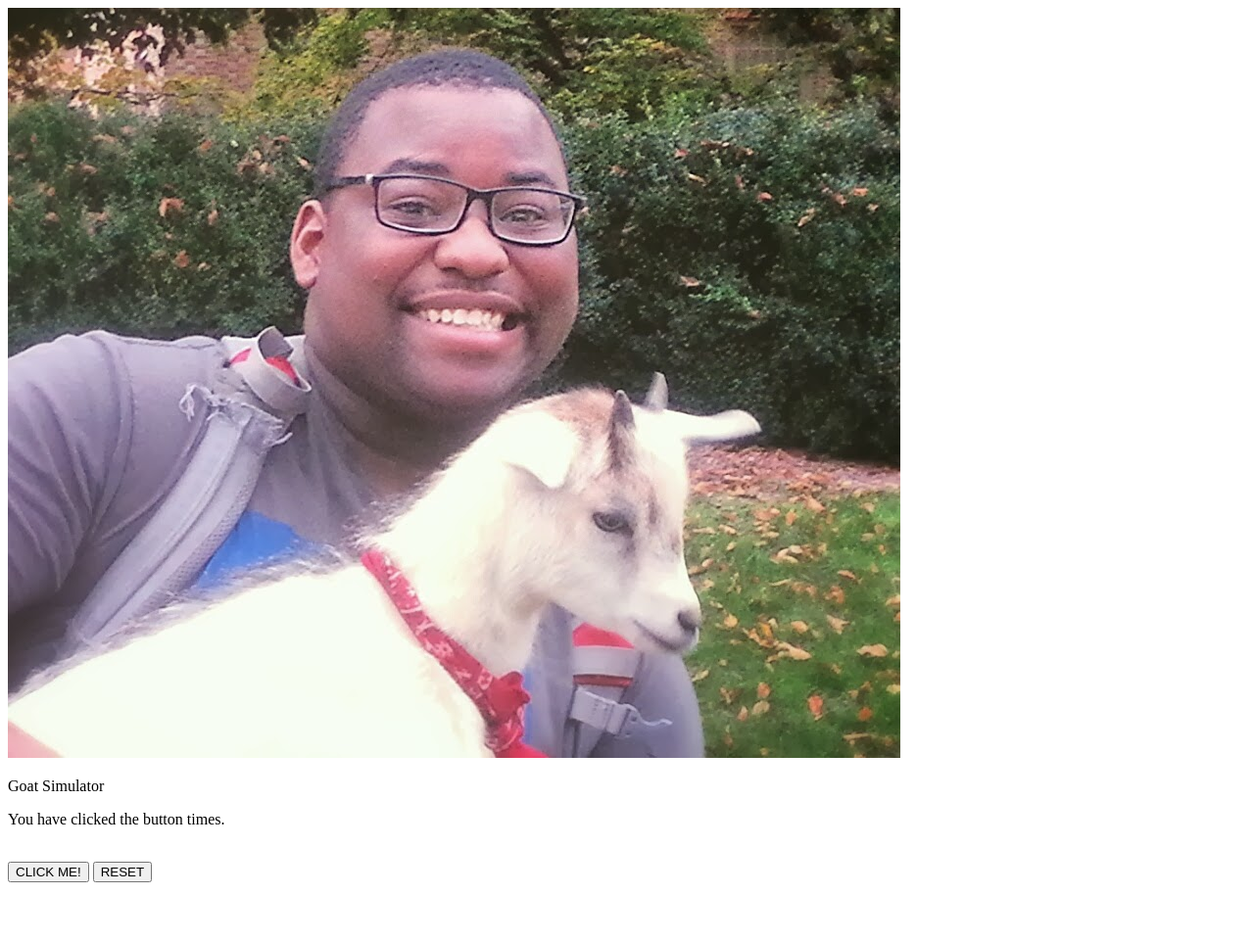
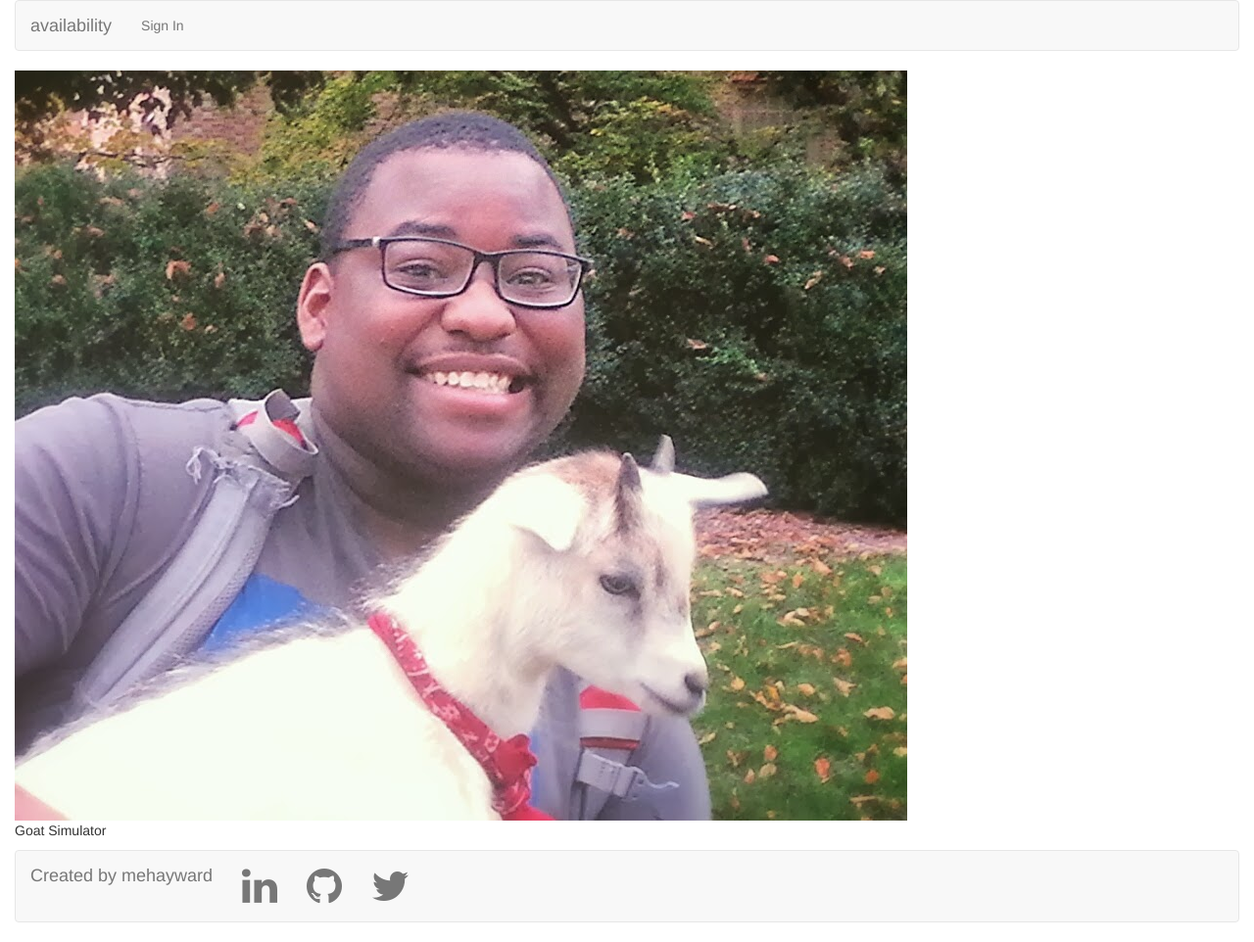
Before and after one commit to Maurice-Hayward/availability, a website: page public/index.html in a window 1280 px wide. Shown: the whole page at 98% size. Before the commit the page ends 909 px from the top, so only its background shows below. Drawn offline with nearby package versions, Linux system fonts and the light colour scheme.

Commit message:
add top and bottmom navbar

```diff
--- /dev/null
+++ b/public/bottom_nav.html
@@ -0,0 +1,17 @@
+<nav class="navbar navbar-default" role="navigation">
+    <div class="navbar-header">
+      <button type="button" class="navbar-toggle collapsed" data-toggle="collapse" data-target="#bs-example-navbar-collapse-1" aria-expanded="false">
+        <span class="sr-only">Toggle navigation</span>
+        <span class="icon-bar"></span>
+      </button>
+      <a class="navbar-brand" href="#"> Created by mehayward</a>
+    </div>
+    <div class="collapse navbar-collapse" id="bs-example-navbar-collapse-1">
+      <ul class="nav navbar-nav">
+      <li role="presentation"><a href="https://www.linkedin.com/in/maurice-hayward-75a9b169" target='_blank'><i class="fa fa-linkedin fa-3x " aria-hidden="true"></i></a></li>
+      <li role="presentation"><a href="https://github.com/Maurice-Hayward" target='_blank'><i class="fa fa-github fa-3x " aria-hidden="true"></i></a></li>
+      <li role="presentation"><a href="https://twitter.com/maurice_hayward" target='_blank'><i class="fa fa-twitter fa-3x"></i></a></li>
+
+      </ul>
+    </div>
+  </nav>
--- a/public/index.html
+++ b/public/index.html
@@ -1,25 +1,46 @@
 <!DOCTYPE html>
 <html>
-   <head>
-      <title>Testing Statics Files</title>
-   </head>
 
-   <body>
 
-    <div class="container">
-         <img src="/public/img/goat.jpg" />
-         <br />
-         <p class="clementine-text">Goat Simulator</p>
-      </div>
+<head>
+   <title>availability</title>
 
-      <div class="container">
-         <p>You have clicked the button <span id="click-nbr"></span> times.</p>
-         <br />
-         <div class="btn-container">
-            <button type="submit" class="btn btn-add">CLICK ME!</button>
-            <button class="btn btn-delete">RESET</button>
-         </div>
-      </div>
+   <script src="//ajax.googleapis.com/ajax/libs/jquery/1.11.0/jquery.min.js"></script>
 
-   </body>
+   <script src="//netdna.bootstrapcdn.com/bootstrap/3.1.1/js/bootstrap.min.js"></script>
+   <link rel="stylesheet" href="//maxcdn.bootstrapcdn.com/bootstrap/3.3.1/css/bootstrap.min.css"/>
+
+   <link rel="stylesheet" href="//maxcdn.bootstrapcdn.com/font-awesome/4.5.0/css/font-awesome.min.css"/>
+
+   <!-- Load the Top Nav Bar  -->
+   <script>
+    $(function(){
+      $("#topNavContent").load("/public/top_nav.html");
+      $("#bottomNavContent").load("/public/bottom_nav.html");
+   });
+   </script>
+
+
+
+
+</head>
+
+<body>
+
+ <div class="container-fluid">
+
+    <!-- Load the Top Nav Bar  -->
+   <div id="topNavContent"></div>
+
+
+
+
+   <img src="/public/img/goat.jpg" />
+   <br />
+   <p class="clementine-text">Goat Simulator</p>
+
+    <!-- Load the Bottom Nav Bar  -->
+   <div id="bottomNavContent"></div>
+
+</div>
 </html>
--- /dev/null
+++ b/public/top_nav.html
@@ -0,0 +1,16 @@
+<nav class="navbar navbar-default" role="navigation">
+    <div class="navbar-header">
+      <button type="button" class="navbar-toggle collapsed" data-toggle="collapse" data-target="#bs-example-navbar-collapse-1" aria-expanded="false">
+        <span class="sr-only">Toggle navigation</span>
+        <span class="icon-bar"></span>
+      </button>
+      <a class="navbar-brand" href="#"> availability </a>
+    </div>
+    <div class="collapse navbar-collapse" id="bs-example-navbar-collapse-1">
+      <ul class="nav navbar-nav">
+
+        <li role="presentation"><a href="#sign-in">Sign In</a></li>
+
+      </ul>
+    </div>
+  </nav>
```
